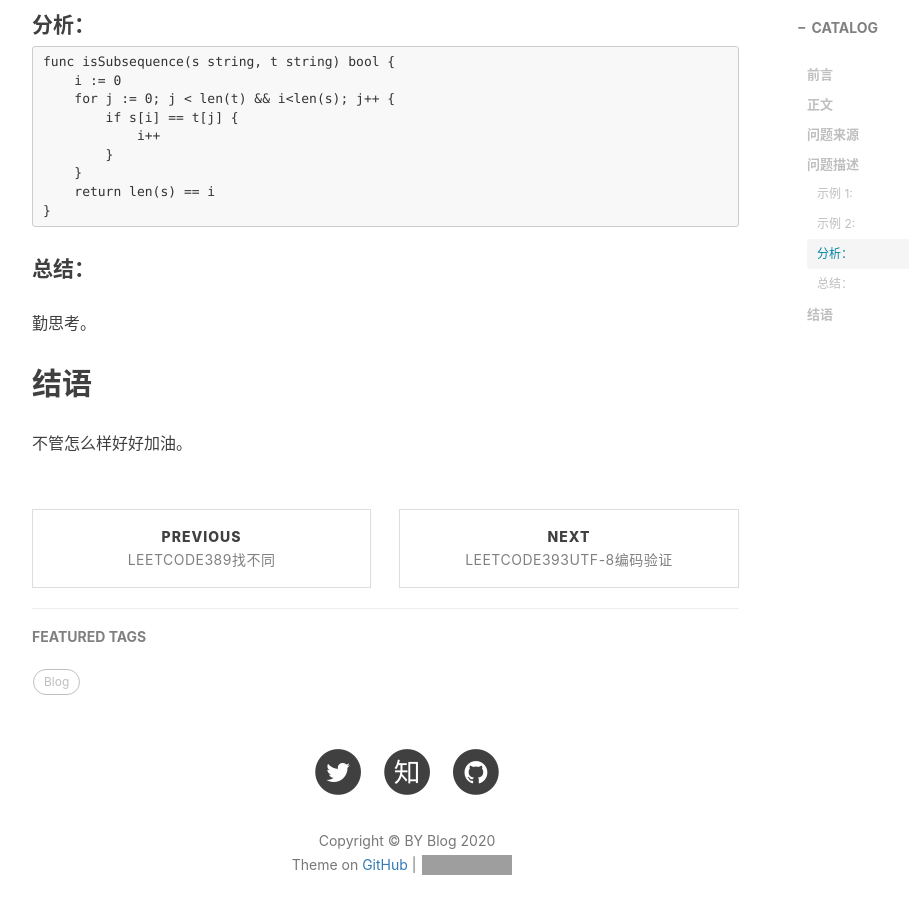
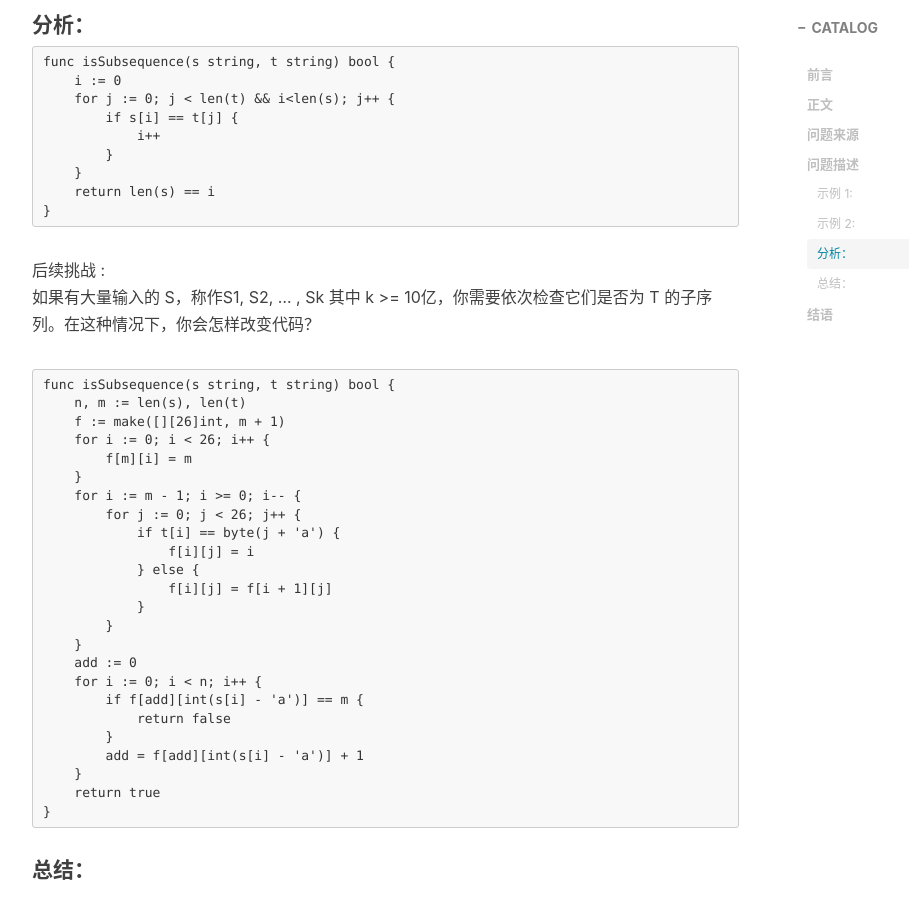
Before and after one commit to pamleft/pamleft.github.io, a Jekyll site: the page built from _posts/2020-07-27-leetcode392判断子序列.md, in a window 1280 px wide and 900 px high, scrolled down 1270 px. Shown: the whole window, without its empty margins (233-1142 px from the left). Built offline with Jekyll 4.4.1, drawn with Linux system fonts in a browser that asks for light colours; nearby versions of some CDN libraries; comment, search, counter and statistics services are not loaded; grey boxes are pictures that could not be loaded.

Commit message:
leetcode392mod

````diff
--- a/_posts/2020-07-27-leetcode392判断子序列.md
+++ b/_posts/2020-07-27-leetcode392判断子序列.md
@@ -48,6 +48,34 @@ func isSubsequence(s string, t string) bool {
     return len(s) == i
 }
 ```
+后续挑战 :
+如果有大量输入的 S，称作S1, S2, ... , Sk 其中 k >= 10亿，你需要依次检查它们是否为 T 的子序列。在这种情况下，你会怎样改变代码？
+```
+func isSubsequence(s string, t string) bool {
+    n, m := len(s), len(t)
+    f := make([][26]int, m + 1)
+    for i := 0; i < 26; i++ {
+        f[m][i] = m
+    }
+    for i := m - 1; i >= 0; i-- {
+        for j := 0; j < 26; j++ {
+            if t[i] == byte(j + 'a') {
+                f[i][j] = i
+            } else {
+                f[i][j] = f[i + 1][j]
+            }
+        }
+    }
+    add := 0
+    for i := 0; i < n; i++ {
+        if f[add][int(s[i] - 'a')] == m {
+            return false
+        }
+        add = f[add][int(s[i] - 'a')] + 1
+    }
+    return true
+}
+```
 
 #### 总结：
 勤思考。
````
